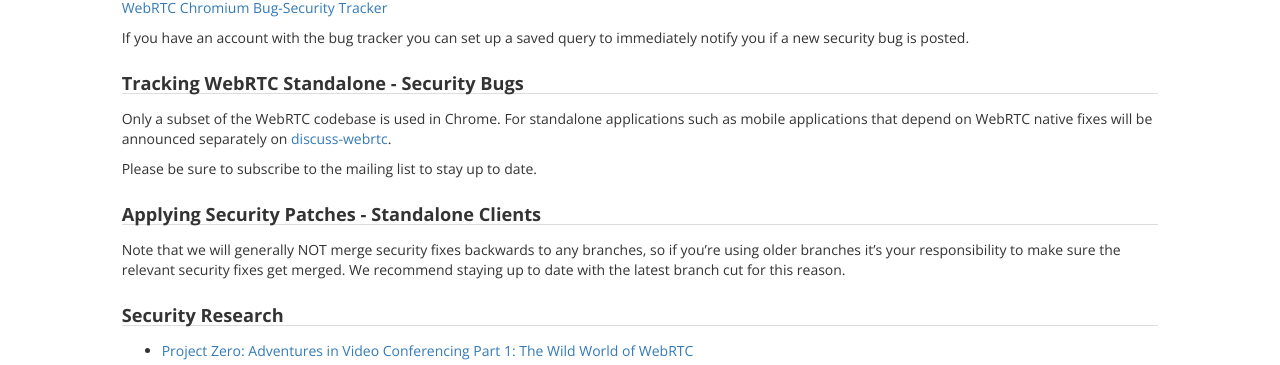
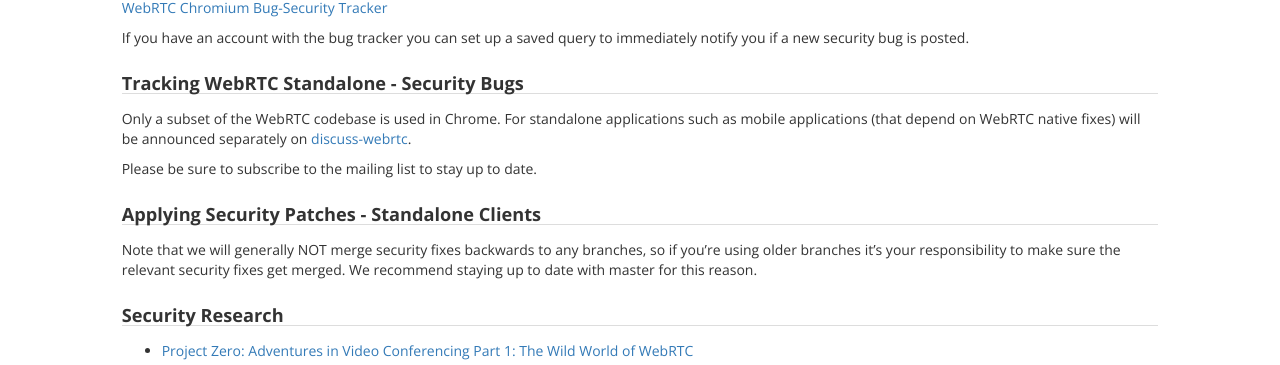
Before and after one commit to webrtc/webrtc-org, a Jekyll site: the page built from bugs/security/index.md, in a window 1280 px wide and 900 px high. Shown: the part 287-652 px from the top of the window. Built offline with Jekyll 4.4.1, drawn with Linux system fonts in a browser that asks for light colours; nearby versions of some CDN libraries.

```diff
--- a/bugs/security/index.md
+++ b/bugs/security/index.md
@@ -8,7 +8,7 @@ crumb: Security Bugs
 {% include toc-hide.html %}
 
 ### Filing A Security Bug
-If you have found a potential security related bug [please follow the instructions here.](https://webrtc.org/bugs/).
+If you have found a potential security related bug [please follow the instructions here.](https://webrtc.org/bugs/#filing-a-security-bug).
 
 ### Tracking WebRTC Chromium - Security Bugs
 Publicly visible security bugs in the Chromium issue tracker normally become
@@ -20,7 +20,7 @@ immediately notify you if a new security bug is posted.
 
 ### Tracking WebRTC Standalone - Security Bugs
 Only a subset of the WebRTC codebase is used in Chrome. For standalone
-applications such as mobile applications that depend on WebRTC native fixes
+applications such as mobile applications (that depend on WebRTC native fixes)
 will be announced separately on [discuss-webrtc](https://groups.google.com/group/discuss-webrtc).
 
 Please be sure to subscribe to the mailing list to stay up to date.
@@ -28,8 +28,9 @@ Please be sure to subscribe to the mailing list to stay up to date.
 ### Applying Security Patches - Standalone Clients
 Note that we will generally NOT merge security fixes backwards to any branches,
 so if you’re using older branches it’s your responsibility to make sure the
-relevant security fixes get merged. We recommend staying up to date with the
-latest branch cut for this reason.
+relevant security fixes get merged. We recommend staying up to date with master
+for this reason.
+
 
 ### Security Research
 * [Project Zero: Adventures in Video Conferencing Part 1: The Wild World of WebRTC](https://googleprojectzero.blogspot.com/2018/12/adventures-in-video-conferencing-part-1.html)
```
